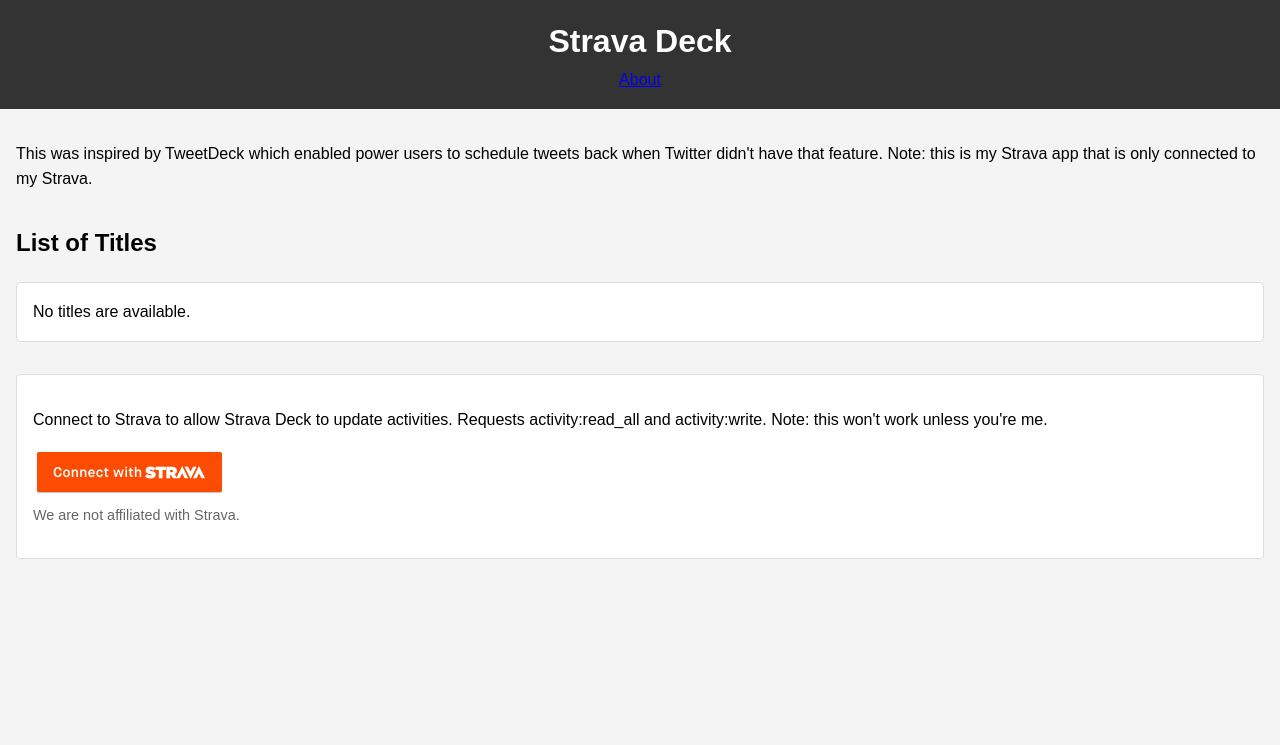
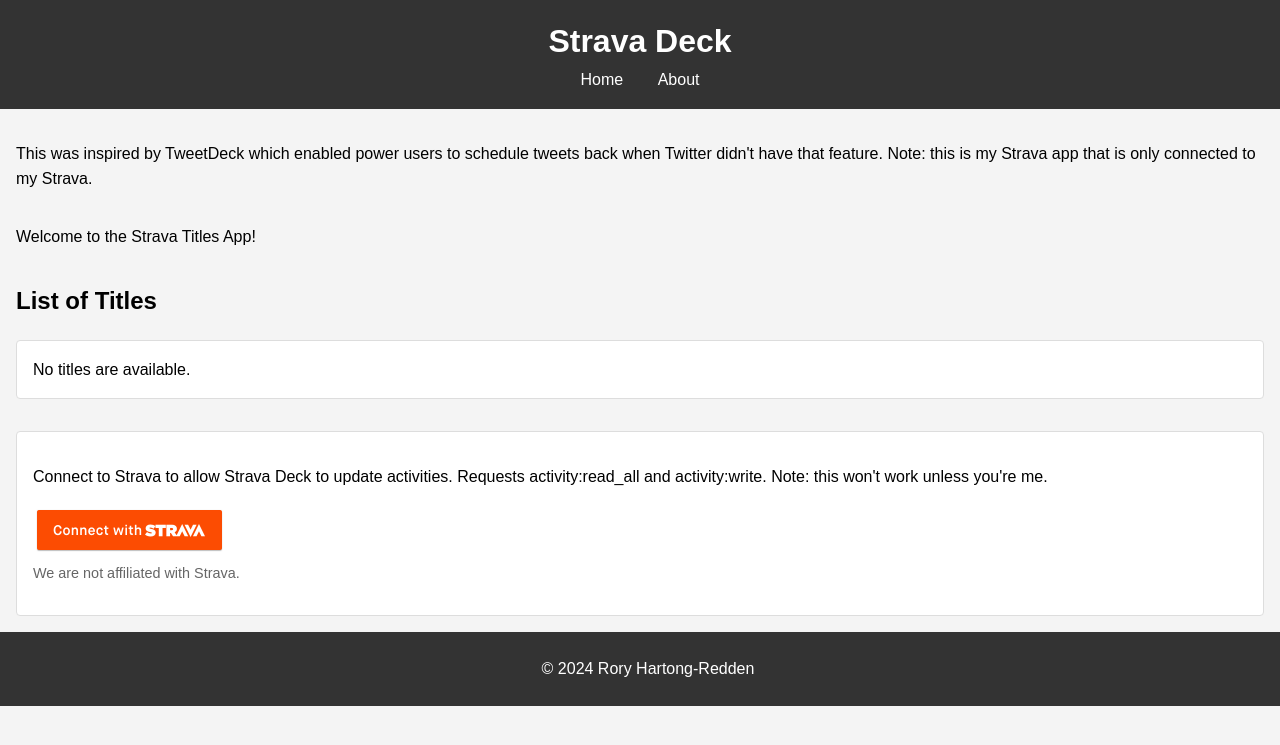
Before and after one commit to roryhr/activity-title, a Django app: page / in a window 1280 px wide. Shown: the top 745 px of the page. Run offline with Django 5.2, Linux system fonts and the light colour scheme; data that the repository does not hold is empty.

Commit message:
Set up base.html

```diff
--- a/strava_deck/settings.py
+++ b/strava_deck/settings.py
@@ -34,7 +34,7 @@
 # SECURITY WARNING: don't run with debug turned on in production!
 DEBUG = env("DEBUG")
 
-ALLOWED_HOSTS = ["strava-deck.fly.dev", "127.0.0.1", "localhost"]
+ALLOWED_HOSTS = ["strava-deck.fly.dev", "127.0.0.1", "localhost", "stravadeck.com"]
 
 
 # Application definition
--- a/titles/static/css/styles.css
+++ b/titles/static/css/styles.css
@@ -15,6 +15,16 @@
     text-align: center;
 }
 
+header nav a {
+    color: #fff; /* Makes the nav links white */
+    text-decoration: none; /* Removes the underline */
+    margin: 0 15px; /* Adds spacing between links */
+}
+
+header nav a:hover {
+    text-decoration: underline; /* Adds underline on hover */
+}
+
 main {
     padding: 1rem;
 }
@@ -25,22 +35,6 @@
 
 .messages {
     margin-bottom: 1rem;
-}
-
-.message {
-    padding: 0.5rem;
-    border-radius: 0.25rem;
-    margin-bottom: 0.5rem;
-}
-
-.message.info {
-    background-color: #d9edf7;
-    color: #31708f;
-}
-
-.message.error {
-    background-color: #f2dede;
-    color: #a94442;
 }
 
 .titles {
@@ -97,8 +91,7 @@
     background: #333;
     color: #fff;
     text-align: center;
-    padding: 1rem;
-    position: absolute;
+    padding: 0.5rem;
     bottom: 0;
     width: 100%;
 }
--- /dev/null
+++ b/titles/templates/titles/base.html
@@ -0,0 +1,30 @@
+<!-- templates/base.html -->
+<!DOCTYPE html>
+<html lang="en">
+<head>
+    <meta charset="UTF-8">
+    <meta name="viewport" content="width=device-width, initial-scale=1.0">
+    <title>Strava Deck</title>
+    {% load static %}
+    <link rel="stylesheet" href="{% static 'css/styles.css' %}">
+</head>
+<body>
+<header>
+    <h1>Strava Deck</h1>
+    <nav>
+        <a href="{% url 'titles:index' %}">Home</a>
+        <a href="{% url 'titles:about' %}">About</a>
+    </nav>
+</header>
+
+<main>
+    {% block content %}
+    Default content if no block is overridden
+    {% endblock %}
+</main>
+
+<footer>
+    <p>&copy; 2024 Rory Hartong-Redden</p>
+</footer>
+</body>
+</html>
--- a/titles/templates/titles/index.html
+++ b/titles/templates/titles/index.html
@@ -1,26 +1,24 @@
-<!DOCTYPE html>
-<html lang="en">
+<!-- templates/index.html -->
+{% extends 'titles/base.html' %}
 
-<head>
-    <meta charset="UTF-8">
-    <meta name="viewport" content="width=device-width, initial-scale=1.0">
-    <title>Strava Deck</title>
+{% block title %}
+Strava Deck - Home
+{% endblock %}
+
+{% block content %}
 {% load static %}
-    <link rel="stylesheet" href="{% static 'css/styles.css' %}">
-</head>
-
-<body>
-    <header>
-        <h1>Strava Deck</h1>
-        <nav>
-            <a href="{% url 'titles:about' %}">About</a>
-        </nav>
-    </header>
-    <main>
 <section class="titles">
-            <p>This was inspired by TweetDeck which enabled power users to schedule tweets back when Twitter didn't have that feature.
+    <p>This was inspired by TweetDeck which enabled power users to schedule tweets back when Twitter didn't have
+        that feature.
         Note: this is my Strava app that is only connected to my Strava.
     </p>
+</section>
+<section class="titles">
+    {% if user.is_authenticated %}
+    <p>Welcome back, {{ user.first_name }}!</p>
+    {% else %}
+    <p>Welcome to the Strava Titles App!</p>
+    {% endif %}
 </section>
 <section class="titles">
     <h2>List of Titles</h2>
@@ -36,16 +34,14 @@
         {% endfor %}
     </ul>
 </section>
+
 <section class="strava-login">
-            <p>Connect to Strava to allow Strava Deck to update activities. Requests activity:read_all and activity:write. Note: this won't work unless you're me.
+    <p>Connect to Strava to allow Strava Deck to update activities. Requests activity:read_all and activity:write.
+        Note: this won't work unless you're me.
     </p>
     <a href="{% url 'titles:strava_login' %}" class="strava-button">
         <img src="{% static 'img/btn_strava_connectwith_orange.png' %}" alt="Login with Strava">
     </a>
     <p class="affiliation-note">We are not affiliated with Strava.</p>
 </section>
-    </main>
-
-</body>
-
-</html>
+{% endblock %}
```
Also changed, not shown: titles/migrations/0009_delete_customuser.py. Lines whose indentation alone changed are shown as unchanged.
